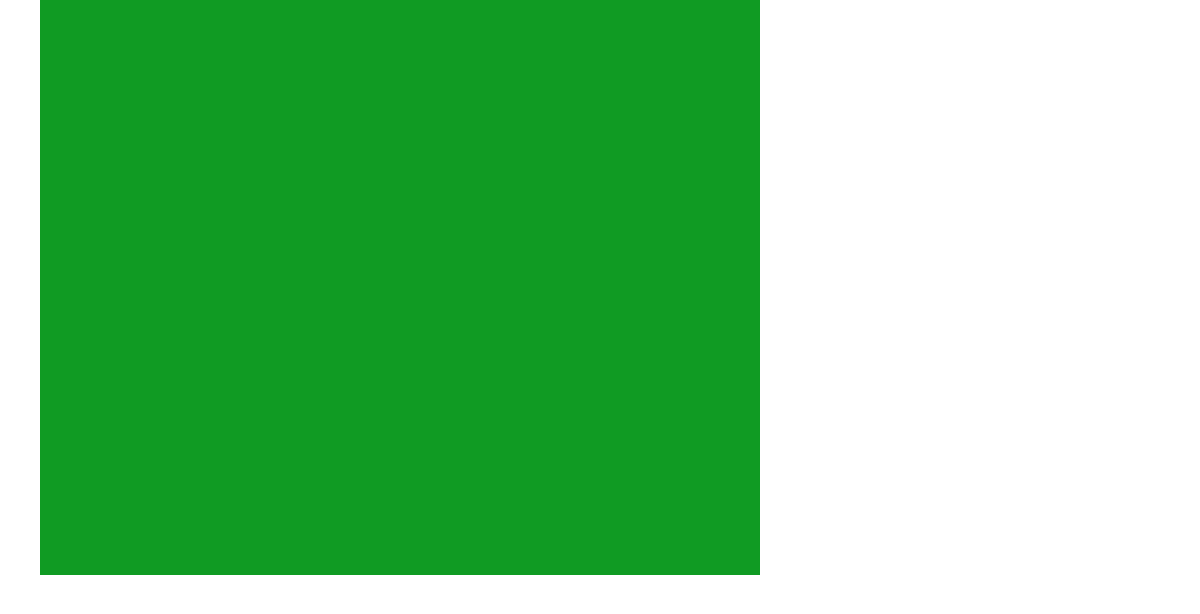
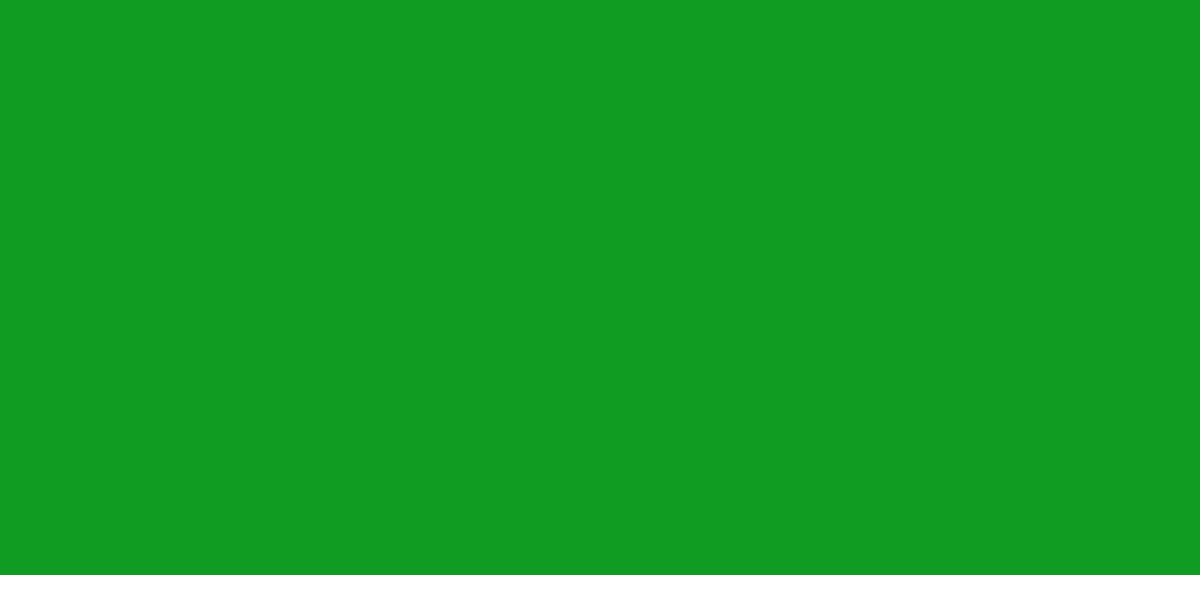
Before and after one commit to charliebrown314/116proj, an Electron app: page electronDesktop/game.html in a window 800 px wide. Shown: the top 614 px of the page, 1200 px wide, since content can reach past the window. Drawn offline with nearby package versions, Linux system fonts and the light colour scheme.

Commit message:
fixed html sizing

```diff
--- a/electronDesktop/game.html
+++ b/electronDesktop/game.html
@@ -1,6 +1,6 @@
 <html style="height: 100%">
 <body style="text-align: center; padding: 0; margin: 0; height: 100%">
-<div style="display: inline-block; background-color: #109b23; width: 90%; position: relative;" height="575" >
+<div style="display: inline-block; background-color: #109b23; position: relative;" height="575" width="1200">
     <canvas id="game" height="575" width="1200" ></canvas>
 </div>
 <script type="text/javascript" src="https://cdnjs.cloudflare.com/ajax/libs/socket.io/2.2.0/socket.io.js"></script>
--- a/electronDesktop/main.js
+++ b/electronDesktop/main.js
@@ -1,4 +1,4 @@
-const { app, BrowserWindow } = require('electron')
+const { app, BrowserWindow } = require('electron');
 
 function createWindow () {
     // Create the browser window.
```
Also changed, not shown: app/views/game.scala.html (+1 -1 lines).
